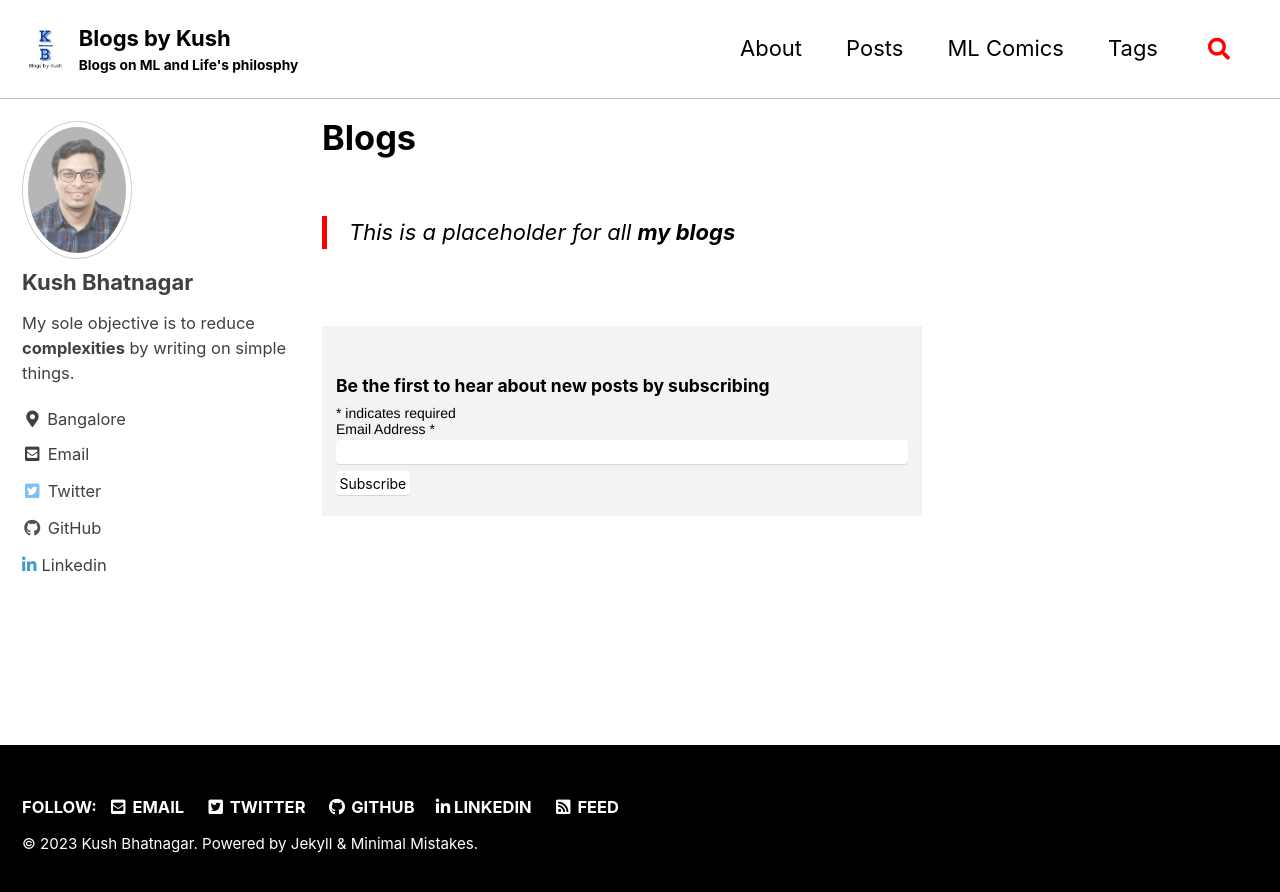
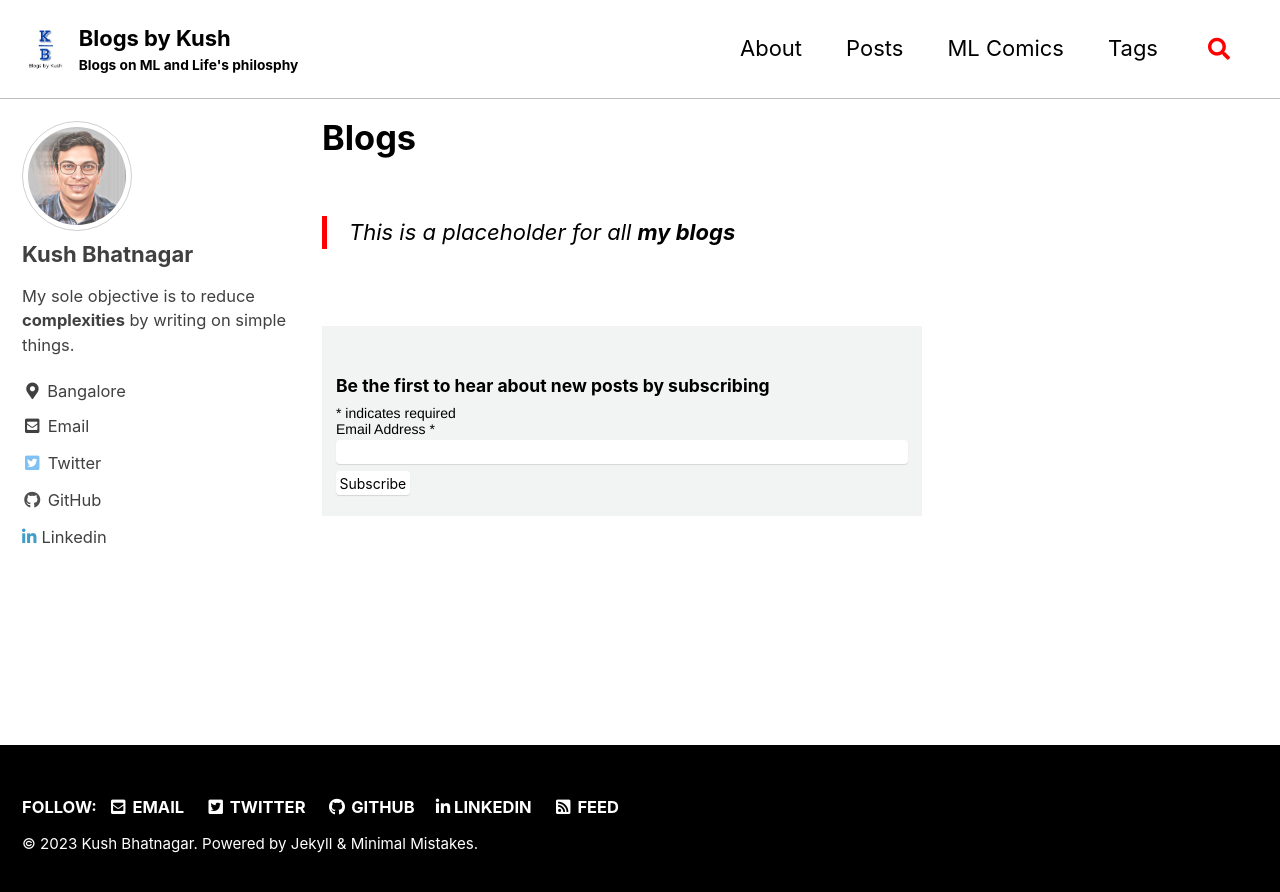
Before and after one commit to KushBhatnagar/kushbhatnagar.github.io, a Jekyll site: the page built from _pages/blogs.md, in a window 1280 px wide. Shown: the top 892 px of the page. Built offline with Jekyll 4.4.1, drawn with Linux system fonts in a browser that asks for light colours; cached includes are drawn as plain includes; comment, search, counter and statistics services are not loaded.

Commit message:
Updating avatar pic to toon pic

```diff
--- a/_config.yml
+++ b/_config.yml
@@ -79,7 +79,7 @@
     anonymize_ip: null
 author:
   name: Kush Bhatnagar
-  avatar: /assets/images/Kush-transformed.jpg
+  avatar: /assets/images/kush-toon.jpg
   bio: My sole objective is to reduce **complexities** by writing on simple things.
   location: Bangalore
   email: null
```
Also changed, not shown: _pages/about.md (+1 -1 lines), assets/images/kush-toon.jpg (added).
